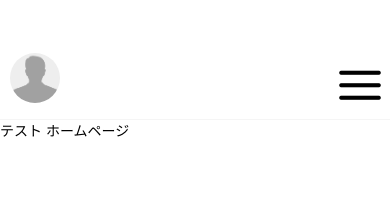
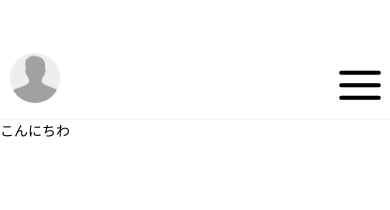
Before and after one commit to AatsuTakahashi/WorkoutNavigator, a React Native app: screen /WorkOut in a window 390 px wide. Shown: the top 210 px of the page. Built offline with nearby package versions, Linux system fonts and the light colour scheme.

Commit message:
[add]: WorkOutPageを作成

```diff
--- a/App.tsx
+++ b/App.tsx
@@ -2,13 +2,14 @@ import React from 'react';
 import { NavigationContainer } from '@react-navigation/native';
 import { createStackNavigator } from '@react-navigation/stack';
 import HomePage from './src/components/pages/HomePage';
+import WorkOutPage from './src/components/pages/WorkOutPage';
 
 const Stack = createStackNavigator();
 
 export default function App() {
   return (
     <NavigationContainer>
-      <Stack.Navigator initialRouteName='Home'>
+      <Stack.Navigator initialRouteName='WorkOut'>
         <Stack.Screen
           name='Home'
           component={HomePage}
@@ -16,6 +17,11 @@ export default function App() {
             headerShown: false,
           }}
         />
+        <Stack.Screen
+          name='WorkOut'
+          component={WorkOutPage}
+          options={{ headerShown: false }}
+        />
       </Stack.Navigator>
     </NavigationContainer>
   );
--- /dev/null
+++ b/src/components/pages/WorkOutPage.tsx
@@ -0,0 +1,15 @@
+import React from 'react';
+import MainTemplate from '../templates/MainTemplate';
+import { Text, View } from 'react-native';
+
+const WorkOutPage = () => {
+  return (
+    <MainTemplate>
+      <View>
+        <Text>こんにちわ</Text>
+      </View>
+    </MainTemplate>
+  );
+};
+
+export default WorkOutPage;
```
